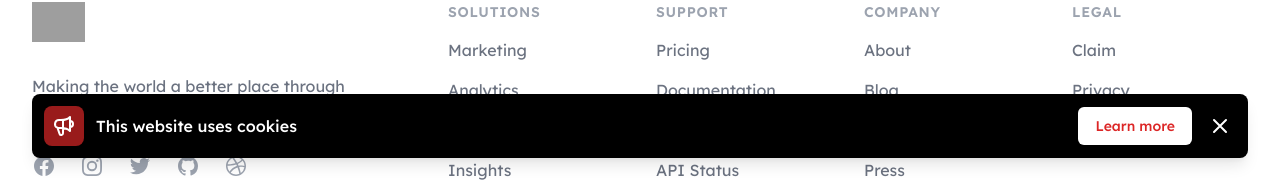
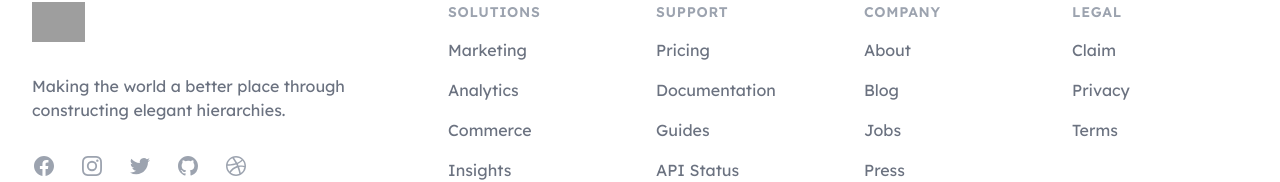
Before and after one commit to Bendomey/property-ui, a Next.js app: page / in a window 1280 px wide. Shown: the part 622-804 px from the top of the page. Built offline with nearby package versions, Linux system fonts and the light colour scheme; grey boxes are pictures that could not be loaded.

Commit message:
removed cookie notice for now

```diff
--- a/layout/layout.tsx
+++ b/layout/layout.tsx
@@ -9,7 +9,7 @@ const Layout: React.FC<Props> = ({ children }) => {
       <div className={"relative"}>
         {children}
         <Footer />
-        <CookieAlert />
+        {/* <CookieAlert /> */}
       </div>
     </Fragment>
   );
```
